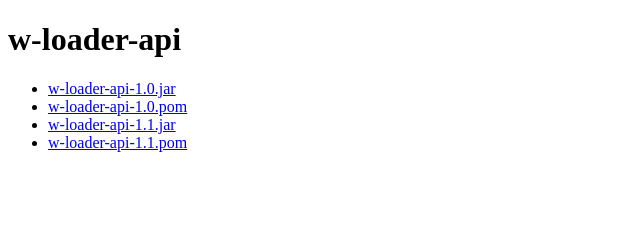
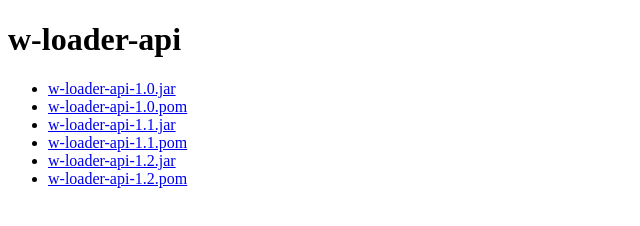
Before and after one commit to WoZhiZhan/W-Mod-Loader, a plain HTML site: page repository/com/wzz/w-loader-api/index.html in a window 1280 px wide. Shown: the whole page, without its empty margins (0-640 px from the left). Drawn offline with Linux system fonts and the light colour scheme.

Commit message:
Update index.html

```diff
--- a/repository/com/wzz/w-loader-api/index.html
+++ b/repository/com/wzz/w-loader-api/index.html
@@ -7,6 +7,8 @@
   <li><a href="1.0/w-loader-api-1.0.pom">w-loader-api-1.0.pom</a></li>
   <li><a href="1.1/w-loader-api-1.1.jar">w-loader-api-1.1.jar</a></li>
   <li><a href="1.1/w-loader-api-1.1.pom">w-loader-api-1.1.pom</a></li>
+  <li><a href="1.1/w-loader-api-1.1.jar">w-loader-api-1.2.jar</a></li>
+  <li><a href="1.1/w-loader-api-1.1.pom">w-loader-api-1.2.pom</a></li>
 </ul>
 </body>
 </html>
```
